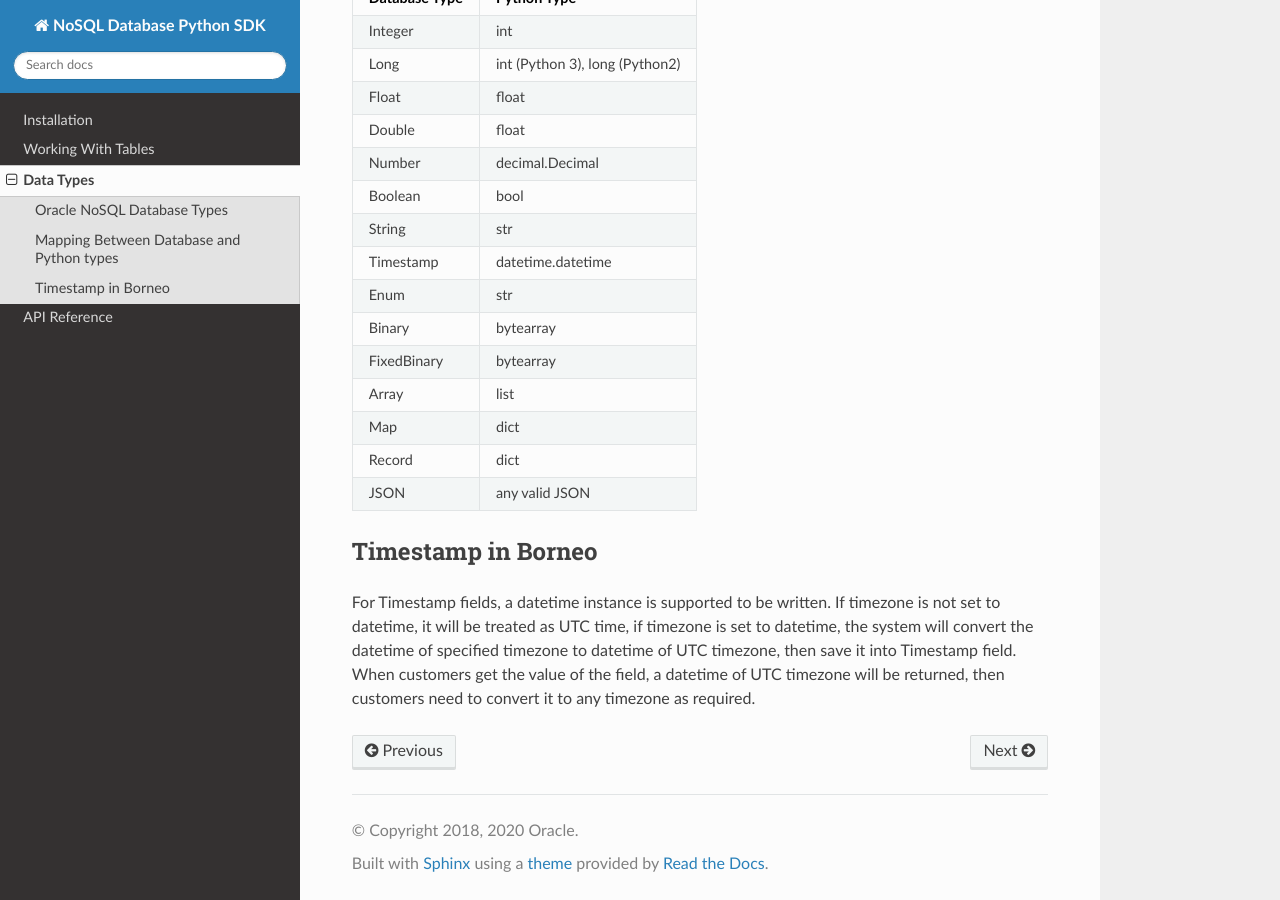
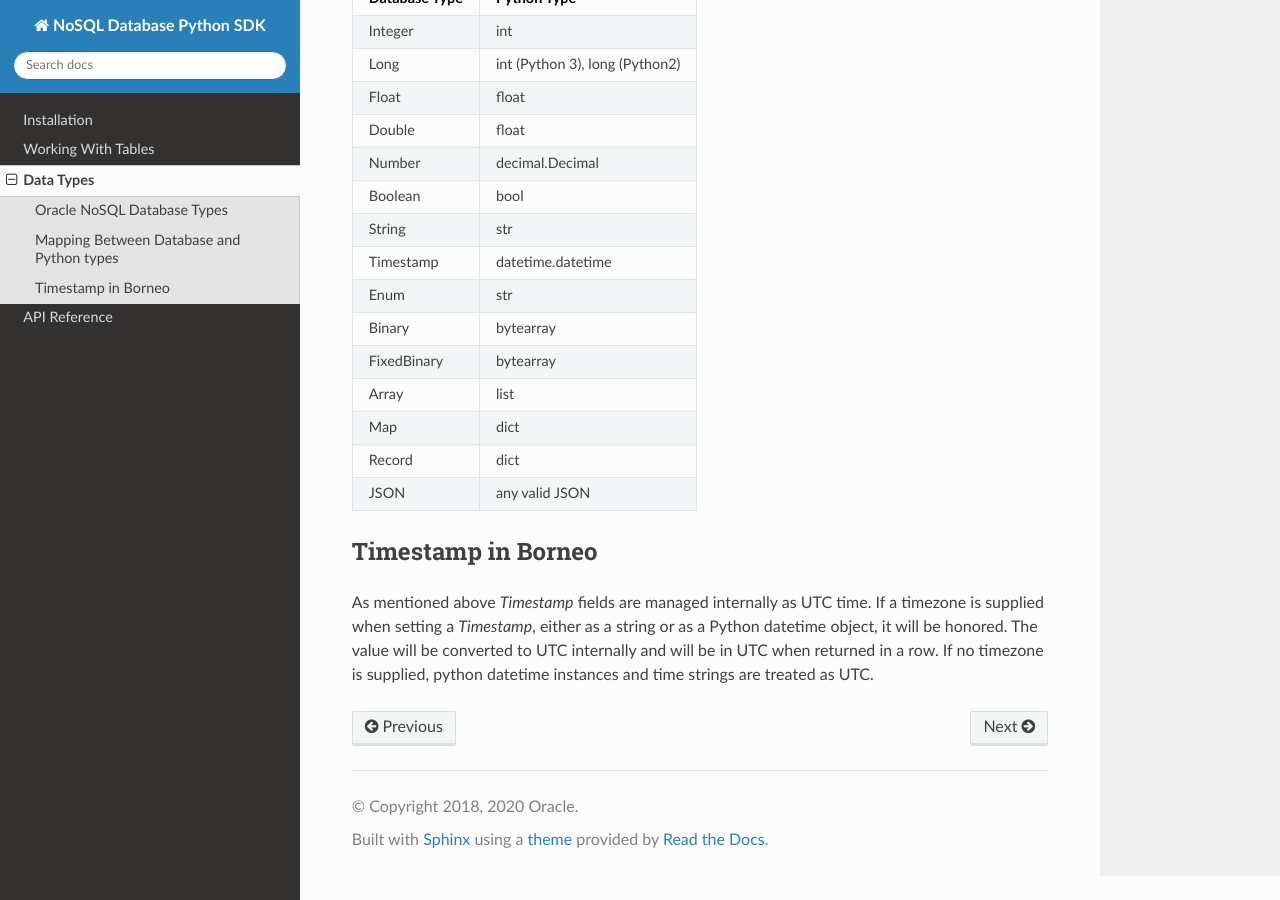
Before and after one commit to oracle/nosql-python-sdk, a Sphinx documentation site: the page built from docs/datatypes.rst, in a window 1280 px wide and 900 px high, scrolled down 978 px. Built offline with Sphinx 7.4.7 and the Read the Docs theme 2.0.0, drawn with Linux system fonts in a browser that asks for light colours; the version number is read from the project's files by our own code.

Commit message:
Clarify timestamp related doc

```diff
--- a/docs/datatypes.rst
+++ b/docs/datatypes.rst
@@ -67,9 +67,8 @@ JSON             any valid JSON
 Timestamp in Borneo
 ===================
 
-For Timestamp fields, a datetime instance is supported to be written. If
-timezone is not set to datetime, it will be treated as UTC time, if timezone is
-set to datetime, the system will convert the datetime of specified timezone to
-datetime of UTC timezone, then save it into Timestamp field. When customers get
-the value of the field, a datetime of UTC timezone will be returned, then
-customers need to convert it to any timezone as required.
+As mentioned above *Timestamp* fields are managed internally as UTC time. If a
+timezone is supplied when setting a *Timestamp*, either as a string or as a
+Python datetime object, it will be honored. The value will be converted to UTC
+internally and will be in UTC when returned in a row. If no timezone is
+supplied, python datetime instances and time strings are treated as UTC.
```
Also changed, not shown: CHANGELOG.rst (+3 -6 lines).
